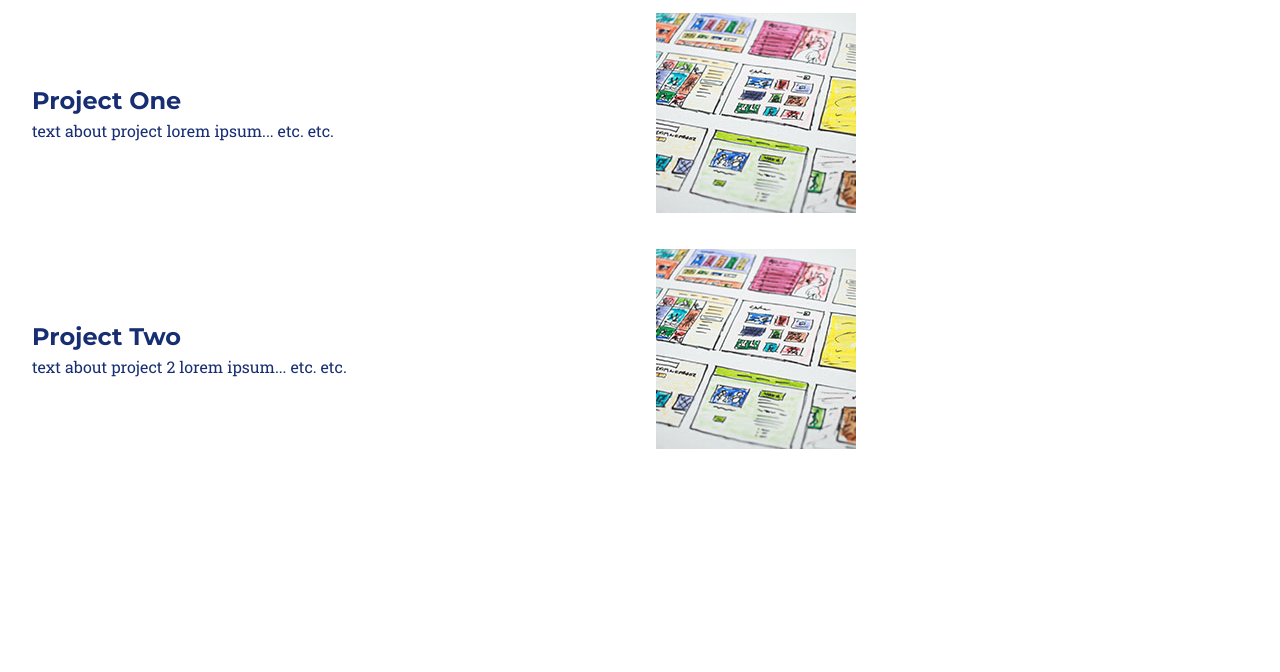
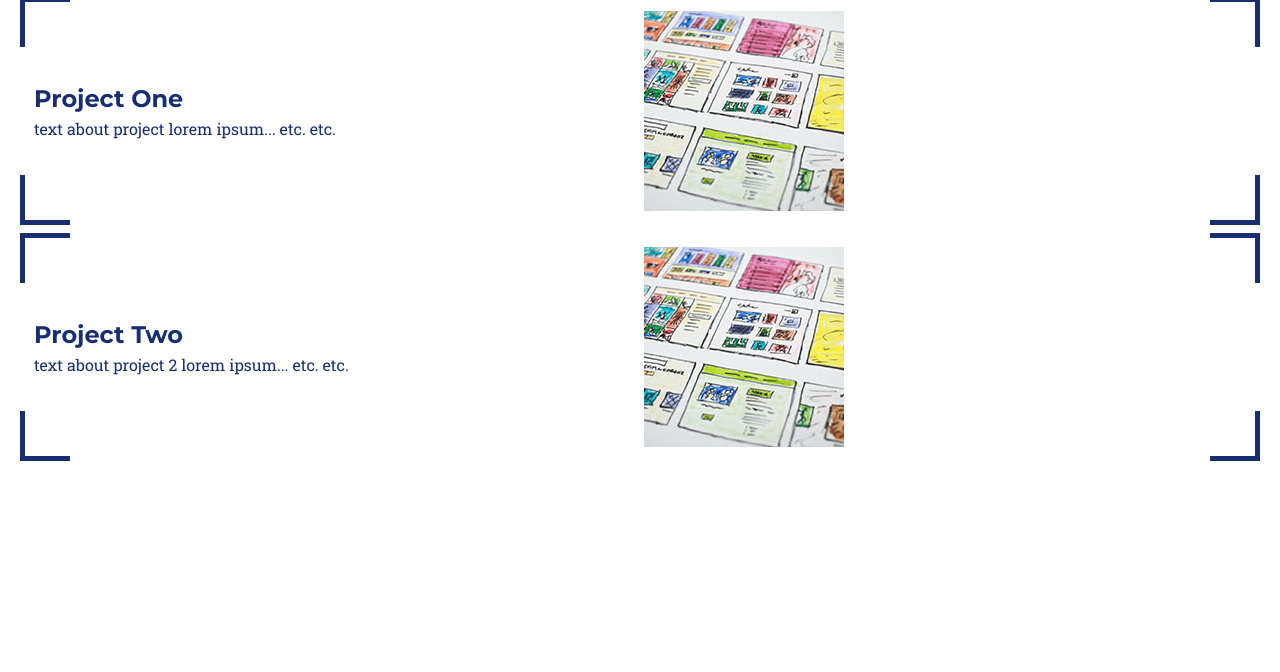
Before and after one commit to ruthrootz/rad-power-washing-test, a website: page views/projects.html in a window 1280 px wide. Shown: the part 128-800 px from the top of the page. Drawn offline with nearby package versions, Linux system fonts and the light colour scheme; files that its build step writes are made by us from their sources; files whose address does not match are found by name.

Commit message:
Update projects.html

```diff
--- a/views/projects.html
+++ b/views/projects.html
@@ -43,8 +43,8 @@
                     <h2 class="projects-heading text-uppercase">Projects</h2>
                 </div>
                 <!-- project 1 -->
-                <div class="row m-1 d-flex flex-wrap align-items-center">
-                    <div class="col-lg-6 col-sm-6 p-3">
+                <div class="project row m-2 d-flex flex-wrap align-items-center">
+                    <div class="col-lg-6 col-sm-6 p-1">
                         <div class="project-title">
                             Project One
                         </div>
@@ -54,15 +54,15 @@
                             etc. etc.
                         </div>
                     </div>
-                    <div class="col-lg-6 col-sm-6 p-3">
+                    <div class="col-lg-6 col-sm-6 p-1">
                         <div class="project-image">
                             <img class="img-fluid" src="assets/img/services/1.jpg" alt="..." />
                         </div>
                     </div>
                 </div>
                 <!-- project 2 -->
-                <div class="row m-1 d-flex flex-wrap align-items-center">
-                    <div class="col-lg-6 col-sm-6 p-3">
+                <div class="project row m-2 d-flex flex-wrap align-items-center">
+                    <div class="col-lg-6 col-sm-6 p-1">
                         <div class="project-title">
                             Project Two
                         </div>
@@ -72,7 +72,7 @@
                             etc. etc.
                         </div>
                     </div>
-                    <div class="col-lg-6 col-sm-6 p-3">
+                    <div class="col-lg-6 col-sm-6 p-1">
                         <div class="project-image">
                             <img class="img-fluid" src="assets/img/services/1.jpg" alt="..." />
                         </div>
```
